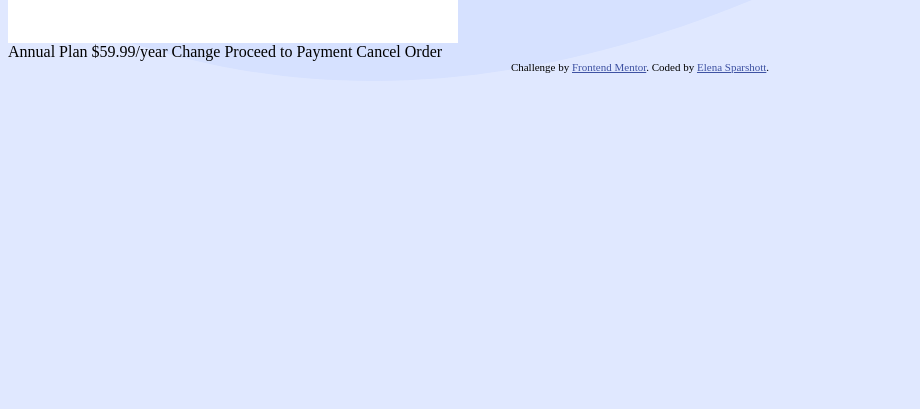
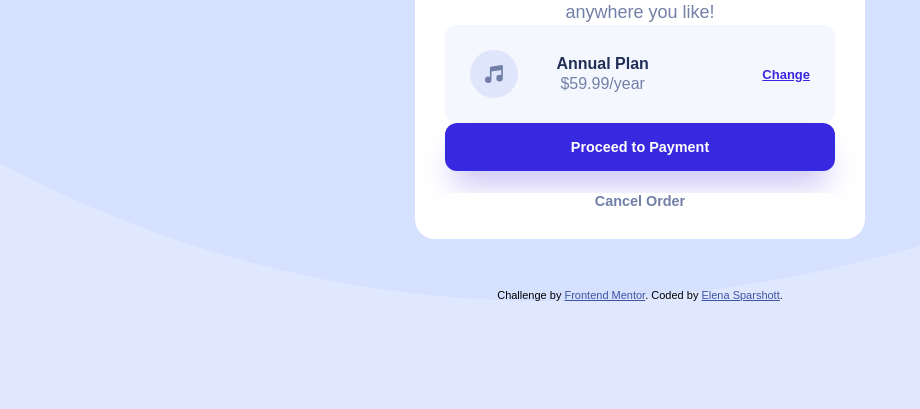
Before and after one commit to ElenaSparshott/FM-order-summary-component-main-, a plain HTML site: page index.html in a window 1280 px wide. Shown: the part 391-800 px from the top of the page, without its empty margins (0-920 px from the left). Drawn offline with Linux system fonts and the light colour scheme.

Commit message:
final styles

```diff
--- a/index.html
+++ b/index.html
@@ -20,24 +20,22 @@
   <div class="card">
     <img class="hero-image" src="/images/illustration-hero.svg" alt="Hero Image">
     <div class="container">
-
       <h2 class="title">Order Summary</h2>
-      <p>You can now listen to millions of songs, audiobooks, and podcasts on any
+      <p class="order-description">You can now listen to millions of songs, audiobooks, and podcasts on any
       device anywhere you like!</p>
+      <div class="plan-container">
+        <img src="images/icon-music.svg" alt="Icon music">
+        <div class="plan-description">
+          <strong>Annual Plan</strong>
+          <p>$59.99/year<p>
+        </div>
+        <a href="#">Change</a>
+      </div>
+      <button class="proceed-button">Proceed to Payment</button>
+      <button class="cancel-button">Cancel Order</button>
 
     </div>
   </div>
-
-
-
-  Annual Plan
-  $59.99/year
-
-  Change
-
-  Proceed to Payment
-  Cancel Order
-
   <div class="attribution">
     Challenge by <a href="https://www.frontendmentor.io?ref=challenge" target="_blank">Frontend Mentor</a>.
     Coded by <a href="#">Elena Sparshott</a>.
--- a/styles.css
+++ b/styles.css
@@ -1,3 +1,6 @@
+@import url('https://fonts.googleapis.com/css2?family=Montserrat:wght@100;400;900&family=Ubuntu:ital,wght@0,300;0,400;1,700&display=swap');
+
+
 :root {
     --pale-blue: hsl(225, 100%, 94%);
     --bright-blue: hsl(245, 75%, 52%);
@@ -8,17 +11,27 @@
     --dark-blue: hsl(223, 47%, 23%);
 }
 
+* {
+    margin: 0;
+    padding: 0;
+    box-sizing: border-box;
+}
+
 body {
     background-image: url(images/pattern-background-desktop.svg);
     background-repeat: no-repeat;
     background-size: cover;
     background-color: var(--pale-blue);
+    font-family: "Red Hat Display", sans-serif;
 }
 
 .card {
     width: 450px;
     background-color: white;
     color: var(--desaturated-blue);
+    border-radius: 20px;
+    overflow: hidden;
+    margin: 50px auto;
 }
 
 .title {
@@ -33,4 +46,78 @@ body {
 
 .container {
     padding: 30px;
+    display: flex;
+    flex-direction: column;
+    justify-content: center;
+    text-align: center;
+    font-size: 18px;
 }
+
+.container > * {
+    margin: 13px, 0;
+}
+
+.order-description {
+    line-height: 25px;
+}
+
+button {
+    width: 100%;
+    border: none;
+    font-weight: 700;
+    cursor: pointer;
+    font-size: 0.9rem;
+    border-radius: 12px;
+}
+
+.proceed-button {
+    background-color: var(--bright-blue);
+    padding: 1rem 0;
+    color: white;
+    box-shadow: 0 20px 30px -8px rgb(197 189 245);
+}
+
+.proceed-button:hover {
+    opacity: 0.8;
+}
+
+.cancel-button {
+    background-color: white;
+    color: var(--desaturated-blue);
+    margin-top: 22px;
+}
+
+.cancel-button:hover {
+    color: black;
+}
+
+.plan-container {
+    font-size: 16px;
+    background-color: var(--very-pale-blue);
+    padding: 25px;
+    border-radius: 12px;
+    display: flex;
+    flex-direction: row;
+    justify-content: space-between;
+    align-items: center;
+}
+
+.plan-container a {
+    color: var(--bright-blue);
+    font-size: 13px;
+    font-weight: 700;
+}
+
+.plan-container a:hover {
+    opacity: 0.8;
+    text-decoration: 0;
+}
+
+.plan-container strong {
+    color: var(--dark-blue);
+}
+
+.plan-description {
+    line-height: 20px;
+    margin-right: 75px;
+}
```
